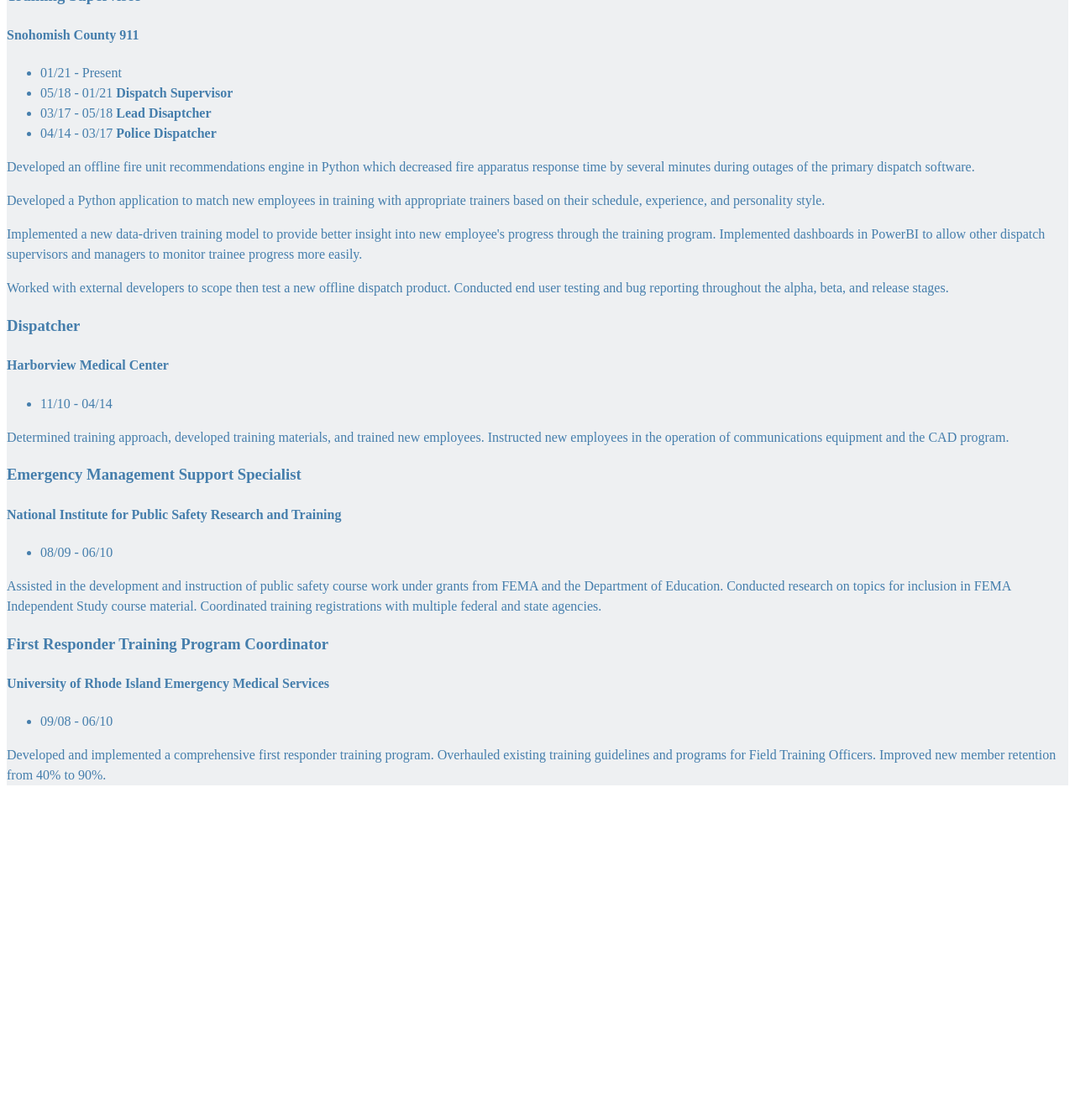
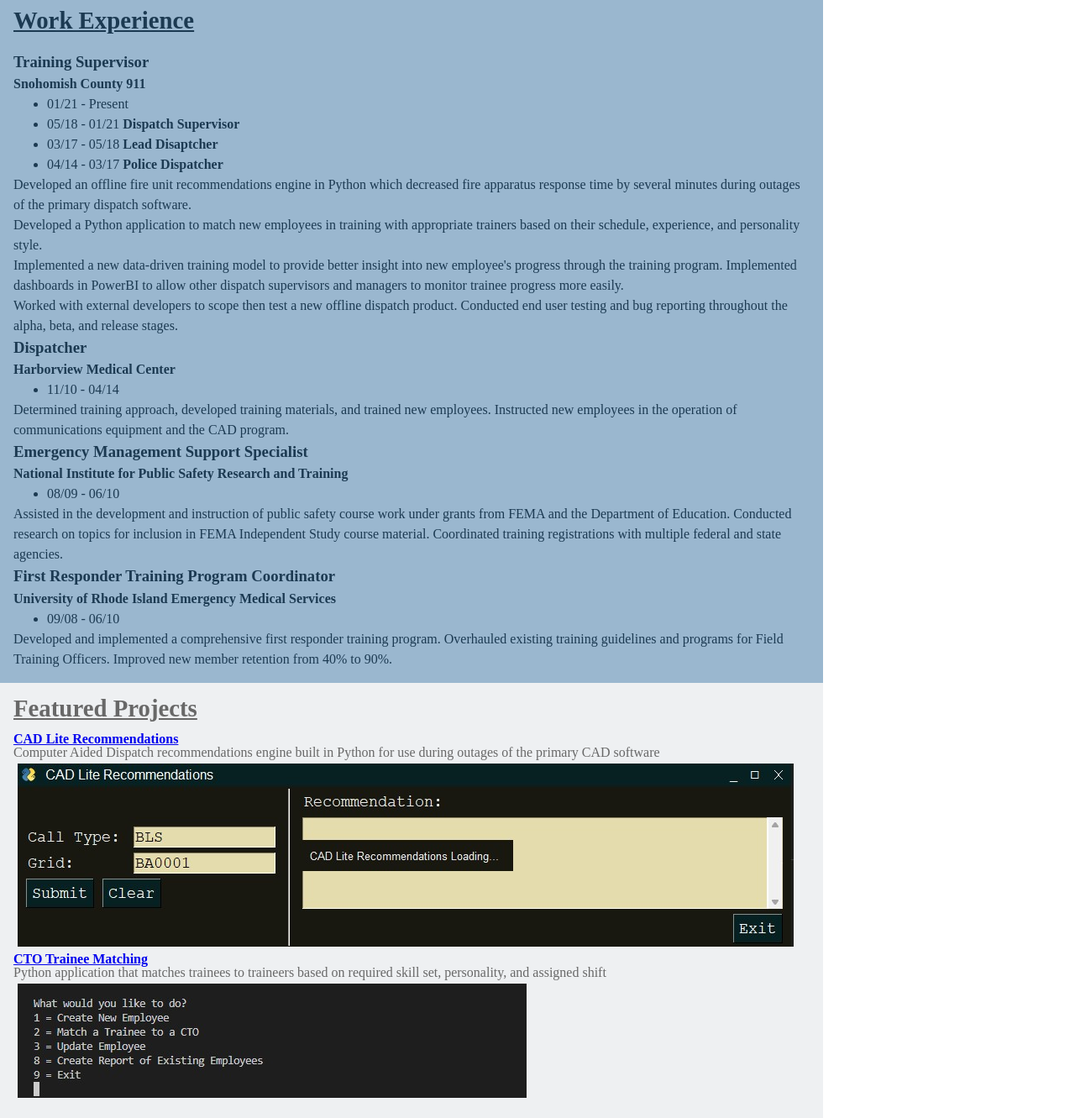
Before and after one commit to PJgvntofly/pjgvntofly.github.io, a plain HTML site: page index.html in a window 1280 px wide. Shown: the part 571-1902 px from the top of the page at 84% size. Before the commit the page ends 1522 px from the top, so only its background shows below. Drawn offline with Linux system fonts and the light colour scheme.

Commit message:
CSS changes and added section

```diff
--- a/CSS/styles.css
+++ b/CSS/styles.css
@@ -1,34 +1,62 @@
 /*Global styles
 -----------------------------------------------------------------*/
+*{
+    margin:0;
+    max-width: 980px;
+    position: relative;
+    padding: auto;
+}
 body {
-    color:#eec643;
+    color:#686868;
     line-height: 1.5;
 }
 h1 {
     font-size: 5em;
+    padding-bottom: .25em;
 }
 h2 {
     font-size: 3.25em;
+    padding-bottom: .5em;
 }
 h1, h2 {
     font-family: Cambria, "Times New Roman", sans-serif;
     font-weight: 700;
     margin:0;
 }
+img {
+    padding: .3em;
+    border: none
+}
+.section_header {
+    text-decoration: underline;
+    font-size: 1.8em;
+    padding-bottom:.5em;
+}
 
 /*Profile
 ------------------------------------------------------------------*/
-header {
-    background: #457eac;
+header, .projects {
+    background: #EEf0f2;
     line-height: 1;
     padding:1em
+}
+/*Skills
+-------------------------------------------------------------------*/
+.skills {
+    background:#011638;
+    color:#EEc643;
+    padding:2em;
+    padding-left: 1.2em;
 }
 /*Work Experience
 ------------------------------------------------------------------*/
 .work-experience {
-    background:#eef0f2;
-    color:#457eac
+    background:#9AB7CF;
+    color:#1c3a52;
+    padding:1em;
 }
 .bold {
     font-weight: bold;
 }
+/*Projects
+-------------------------------------------------------------------*/
--- a/index.html
+++ b/index.html
@@ -17,7 +17,7 @@
             </header>
             <!--**************Skills**************-->
             <section class="skills">
-                <h3>Skills and Abilities</h3>
+                <h3 class="section_header">Skills and Abilities</h3>
                 <table>
                     <tr><td>MySQL</td><td>&bull;&bull;&bull;&bull;</td><td>Advanced</td></tr>
                     <tr><td>Python</td><td>&bull;&bull;&bull;</td><td>Intermediate</td></tr>
@@ -32,6 +32,7 @@
             </section>
             <!--**************Work Experience**************-->
             <section class="work-experience">
+                <h3 class="section_header">Work Experience</h3>
                 <h3>Training Supervisor</h3>
                 <h4>Snohomish County 911</h4>
                 <ul>
@@ -73,6 +74,15 @@
                     existing training guidelines and programs for Field Training Officers. Improved new
                     member retention from 40% to 90%.</p>
             </section>
+            <section class="projects">
+                <h3 class="section_header">Featured Projects</h3>
+                <h4><a href="https://github.com/PJgvntofly/CAD-Lite-Recommendations">CAD Lite Recommendations</a></h4>
+                <p>Computer Aided Dispatch recommendations engine built in Python for use during outages of the primary CAD software</p>
+                <img src="cad_lite_recommendations.jpg"></img>
+                <h4><a href="https://github.com/PJgvntofly/cto_trainee_matching">CTO Trainee Matching</a></h4>
+                <p>Python application that matches trainees to traineers based on required skill set, personality, and assigned shift</p>
+                <img src="cto_trainee_matching.jpg"></img>
+            </section>
         </main>
     </body>
 </html>
```
Also changed, not shown: cad_lite_recommendations.jpg (added), cto_trainee_matching.jpg (added).
